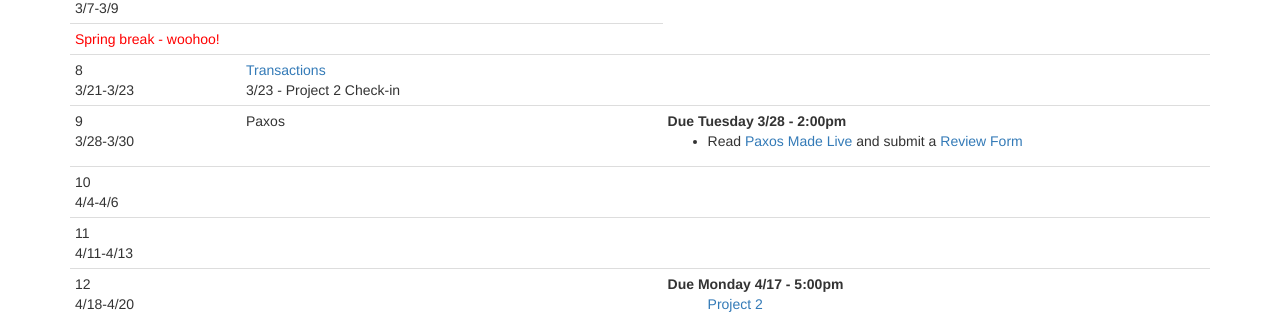
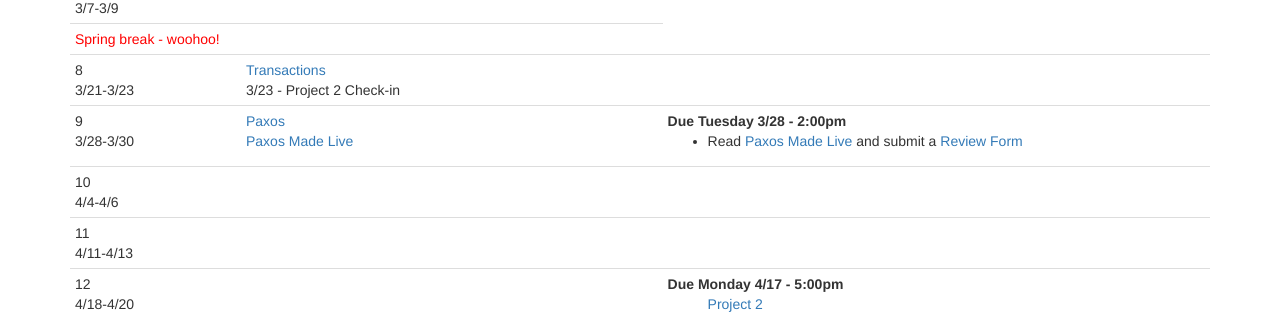
Before and after one commit to CS682-S17/cs682-s17.github.io, a Jekyll site: the page built from schedule.html, in a window 1280 px wide and 1347 px high. Shown: the part 774-1088 px from the top of the window. Built offline with Jekyll 4.4.1, drawn with Linux system fonts in a browser that asks for light colours.

Commit message:
add paxos notes

```diff
--- a/schedule.html
+++ b/schedule.html
@@ -140,7 +140,8 @@ title: Schedule
 		<tr>
 			<td>9<br/>3/28-3/30</td>
 			<td>
-				Paxos
+				<a href="https://docs.google.com/presentation/d/1Kh1mm8H8f3wQDv7OTwYJltN9tkDQalTOiKss8YN7QYc/edit?usp=sharing">Paxos</a><br/>
+				<a href="https://docs.google.com/presentation/d/1CuRW6TByyEOv36BVxirjTJ0x5q7uJExHLkFSnDJfeJw/edit?usp=sharing">Paxos Made Live</a><br/>
 			</td>
 			<td>
 			</td>
```
